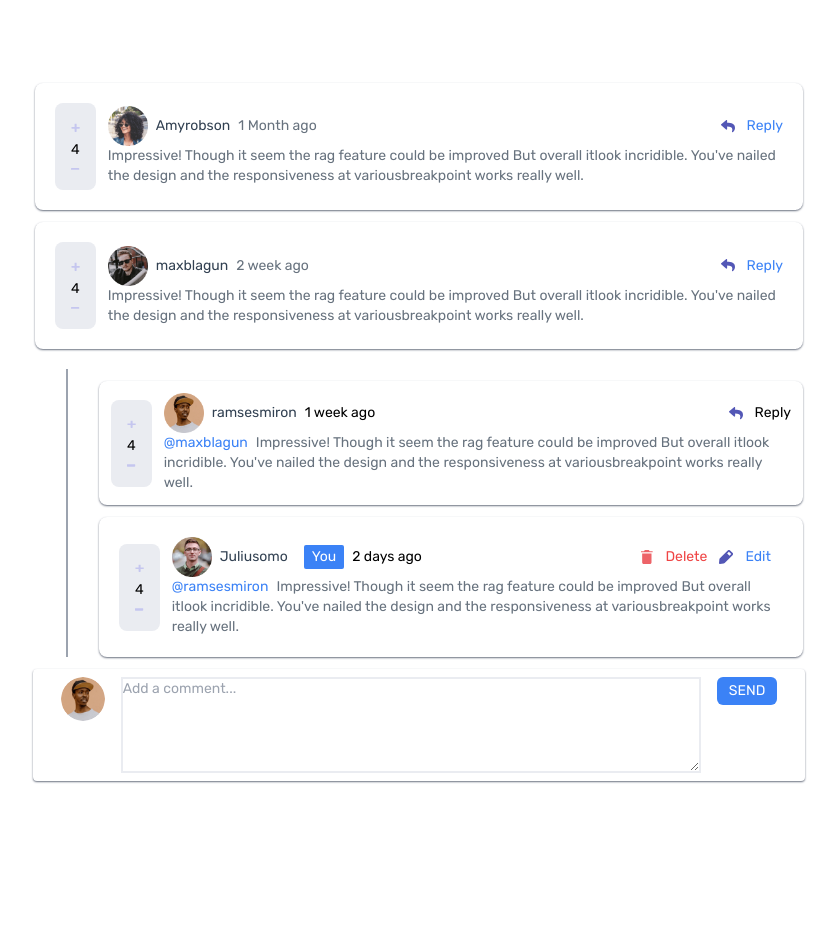
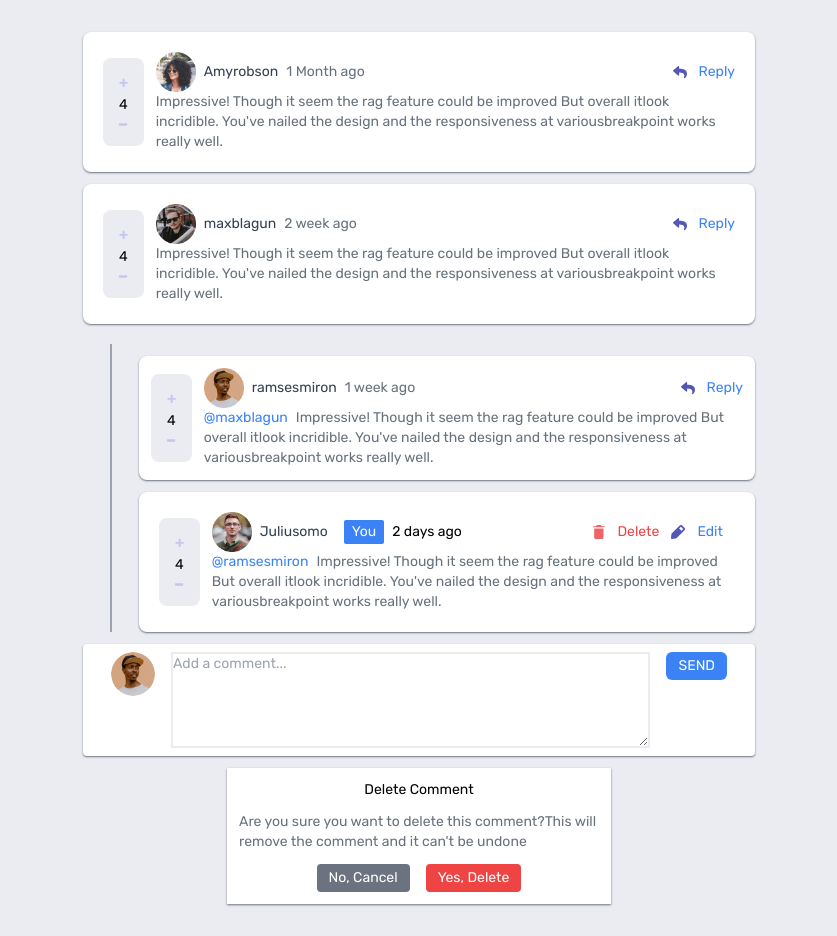
Before and after one commit to Wura-ola/interactive-comments-section-main, a React (Vite) app: page / in a window 1280 px wide. Shown: the whole page, without its empty margins (221-1058 px from the left). Before the commit the page ends 864 px from the top, so only its background shows below. Built offline with nearby package versions, Linux system fonts and the light colour scheme.

Commit message:
committed

```diff
--- a/src/App.css
+++ b/src/App.css
@@ -5,5 +5,5 @@
   text-align: center;
 }
 body {
-  /* background-color: hsl(223, 19%, 93%); */
+  background-color: hsl(223, 19%, 93%);
 }
--- a/src/App.jsx
+++ b/src/App.jsx
@@ -13,12 +13,12 @@ import juliusomo from "./assets/avatars/image-juliusomo.png";
 
 function App() {
   return (
-    <main className="  min-h-screen max-w-3xl mx-auto flex flex-col justify-center items-center font-rubik text-sm">
-      <div className=" flex items-center bg-white-500 bg-white-500 p-5 shadow-sm shadow-gray-500 rounded-lg">
-        <div className="bg-lightGray p-4 py-5 rounded-lg mr-3">
-          <img src={plus} alt="" className="pb-2" />
-          <p className="">4</p>
-          <img src={minus} alt="" className="pt-2" />
+    <main className=" min-h-screen max-w-2xl mx-auto flex flex-col justify-center items-center font-rubik text-sm">
+      <div className=" bg-white flex items-center bg-white-500 bg-white-500 p-5 shadow-sm shadow-gray-500 rounded-lg ">
+        <div className="bg-lightGray p-4 py-5 rounded-lg mr-3 ">
+          <img src={plus} alt="" className="pb-2 cursor-pointer" />
+          <p className="transform rotate-180+90">4</p>
+          <img src={minus} alt="" className="pt-2 cursor-pointer" />
         </div>
         <div className="  text-start">
           <div className=" flex items-center justify-between">
@@ -31,7 +31,7 @@ function App() {
               <span className="text-grayishBlue">1 Month ago</span>
             </div>
             <div className="flex items-center">
-              <img src={reply} alt="" className="" />
+              <img src={reply} alt="" className="cursor-pointer" />
               <h2 className="pl-3 text-blue-500">Reply</h2>
             </div>
           </div>
@@ -49,11 +49,16 @@ function App() {
         </div>
       </div>
 
-      <div className=" flex items-center bg-white-500 mb-5 bg-white-500 shadow-sm shadow-gray-500 p-5 rounded-lg mt-3">
+      <div className=" bg-white flex items-center bg-white-500 mb-5 bg-white-500 shadow-sm shadow-gray-500 p-5 rounded-lg mt-3">
         <div className="bg-lightGray p-4 py-5 rounded-lg mr-3">
-          <img src={plus} alt="" className="pb-2" />
+          <img
+            src={plus}
+            alt=""
+            className="pb-2 cursor-pointer
+          "
+          />
           <p className="">4</p>
-          <img src={minus} alt="" className="pt-2" />
+          <img src={minus} alt="" className="pt-2 cursor-pointer" />
         </div>
         <div className="text-start">
           <div className=" flex items-center justify-between">
@@ -66,7 +71,7 @@ function App() {
               <span className="text-grayishBlue">2 week ago</span>
             </div>
             <div className="flex items-center">
-              <img src={reply} alt="" className="" />
+              <img src={reply} alt="" className=" cursor-pointer" />
               <h2 className="pl-3 text-blue-500">Reply</h2>
             </div>
           </div>
@@ -87,7 +92,7 @@ function App() {
       <div className=" flex justify-between">
         <div className="border-l-2 border-gray-400 h-18 flex justify-center mx-auto"></div>
         <div className="w-11/12">
-          <div className=" flex items-center  bg-white-500 p-3 shadow-sm shadow-gray-500 rounded-lg mt-3  ">
+          <div className=" bg-white flex items-center  bg-white-500 p-3 shadow-sm shadow-gray-500 rounded-lg mt-3  ">
             <div className="bg-lightGray p-4 py-5 rounded-lg mr-3">
               <img src={plus} alt="" className="pb-2" />
               <p className="">4</p>
@@ -107,11 +112,11 @@ function App() {
                     </span>
                   </div>
 
-                  <span className="grayishBlue">1 week ago</span>
+                  <span className="text-grayishBlue">1 week ago</span>
                 </div>
                 <div className="flex items-center">
                   <img src={reply} alt="" className="" />
-                  <h2 className="pl-3 text-blue-500s">Reply</h2>
+                  <h2 className="pl-3 text-blue-500">Reply</h2>
                 </div>
               </div>
               <p className="text-grayishBlue">
@@ -131,7 +136,7 @@ function App() {
             </div>
           </div>
 
-          <div className="  flex items-center bg-white-500 p-5 shadow-sm shadow-gray-500 rounded-lg mt-3  ">
+          <div className="bg-white  flex items-center bg-white-500 p-5 shadow-sm shadow-gray-500 rounded-lg mt-3  ">
             <div className="bg-lightGray p-4 py-5 rounded-lg mr-3">
               <img src={plus} alt="" className="pb-2" />
               <p className="">4</p>
@@ -177,7 +182,7 @@ function App() {
         </div>
       </div>
 
-      <div className="flex justify-between min-h-150px rounded shadow-sm shadow-gray-500 mt-3 py-2 px-7">
+      <div className=" bg-white flex justify-between min-h-150px rounded shadow-sm shadow-gray-500 mt-3 py-2 px-7">
         {/* <div className="flex min-h-full gap-4 p-3"> */}
         <img
           src={ramsesmiron}
@@ -187,13 +192,28 @@ function App() {
         <textarea
           type="text"
           placeholder="Add a comment..."
-          className="border-2 border-lightGray w-[39rem] h-24"
+          className="border-2 border-lightGray w-[30rem] h-24"
         ></textarea>
         {/* </div> */}
         <button className="ml-4 px-3 py-1 self-start bg-blue-500 text-white rounded-md hover:bg-blue-600 focus:outline-none focus:shadow-outline-blue">
           SEND
         </button>
       </div>
+      <section className="mt-3 bg-white shadow-sm shadow-gray-500 w-96 p-3">
+        <h3>Delete Comment</h3>
+        <p className="text-grayishBlue  text-start mt-3">
+          Are you sure you want to delete this comment?This will remove the
+          comment and it can't be undone
+        </p>
+        <div className="flex justify-center mt-3 gap-4">
+          <button className="bg-gray-500 px-3 py-1  text-white rounded">
+            No, Cancel
+          </button>
+          <button className="bg-red-500 px-3 py-1 text-white rounded">
+            Yes, Delete
+          </button>
+        </div>
+      </section>
     </main>
   );
 }
--- a/tailwind.config.js
+++ b/tailwind.config.js
@@ -17,7 +17,7 @@ export default {
         rubik: ["'Rubik', sans-serif"],
       },
       width: {
-        128: "39rem",
+        128: "30rem",
       },
     },
   },
```
